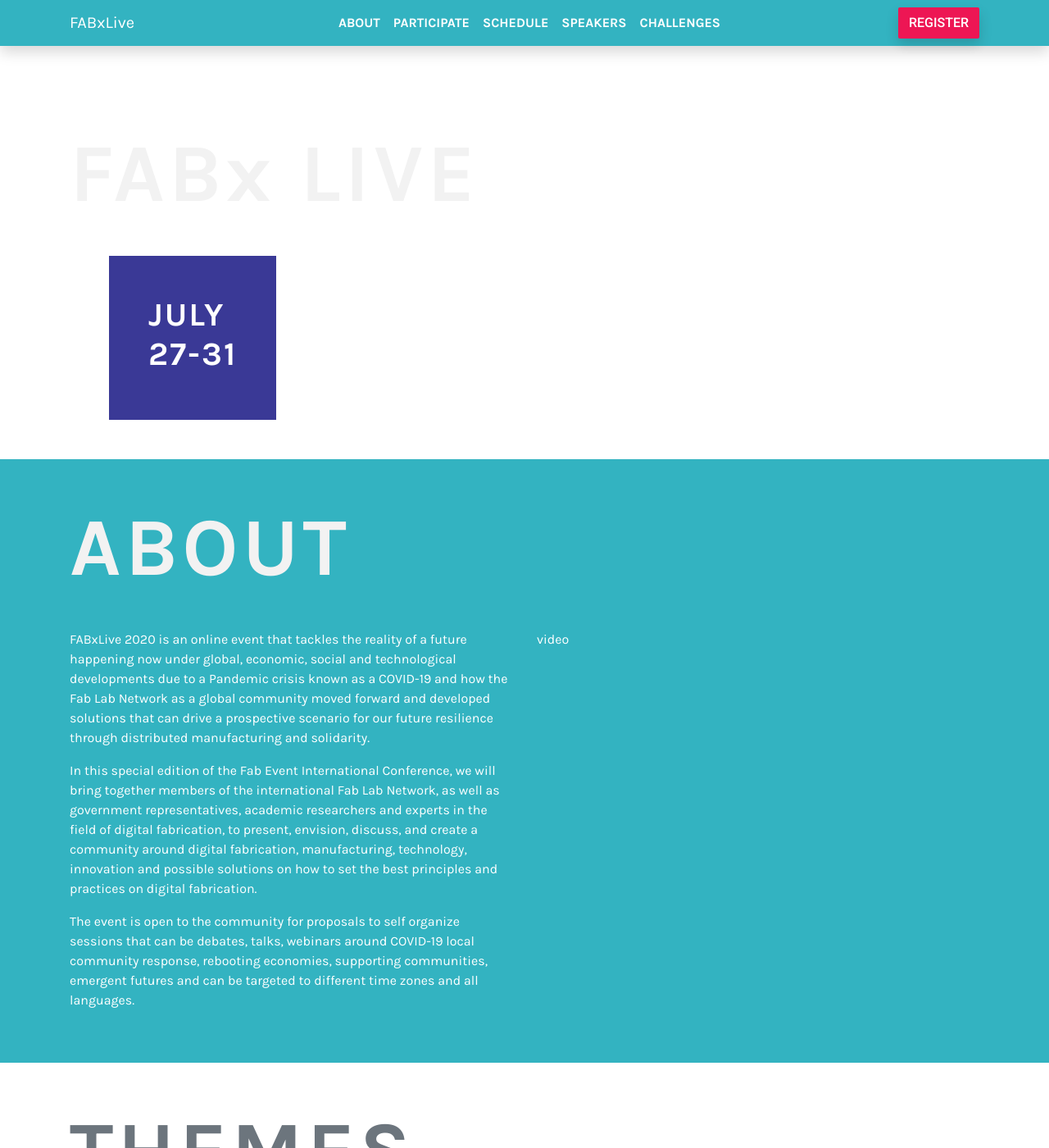
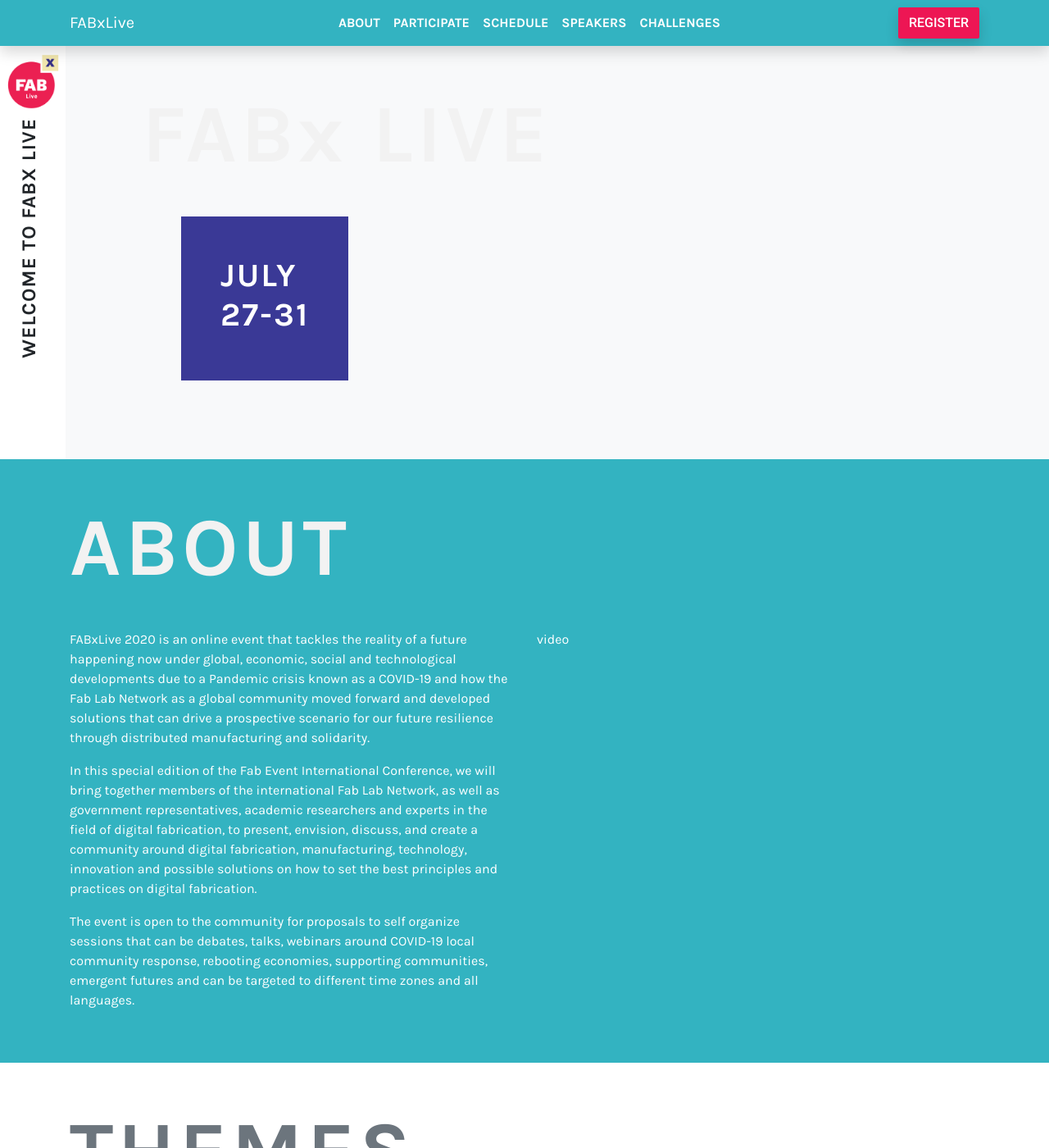
Before and after one commit to fabfoundation/fabxlive2020, a Jekyll site: the page built from index.html, in a window 1280 px wide and 1400 px high. Shown: the whole window at 82% size. Built offline with Jekyll 4.4.1, drawn with Linux system fonts in a browser that asks for light colours; nearby versions of some CDN libraries.

Commit message:
Sidebar with rotated text

```diff
--- a/_layouts/default.html
+++ b/_layouts/default.html
@@ -7,7 +7,7 @@
 
     {%- include nav.html -%}
 
-    <main class="mt-5">
+    <main>
       {{ content }}
     </main>
 
--- a/assets/main.scss
+++ b/assets/main.scss
@@ -83,3 +83,16 @@
 .social-box {
   background: #00915D;
 }
+
+.rotate-90 {
+  position: absolute;
+  width: 400px;
+  top: 200px;
+  left: -160px;
+
+  -webkit-transform: rotate(-90deg);
+  -moz-transform: rotate(-90deg);
+  -o-transform: rotate(-90deg);
+  -ms-transform: rotate(-90deg);
+  transform: rotate(-90deg);
+}
--- a/index.html
+++ b/index.html
@@ -3,10 +3,21 @@
 title: Program
 ---
 
-<section class="container py-5">
-  <h1>FABx LIVE</h1>
-  <div class="bg-blue d-inline-block text-white p-5 ml-5">
-    <h3>JULY <br> 27-31</h3>
+<section class="py-5 bg-light" style="margin-left:80px;">
+  <div class="container mb-5">
+
+    <div class="rotate-90">
+      <h4 class="d-inline ">WELCOME TO FABX LIVE</h4>
+      <img src="favicon.png" style="transform: rotate(90deg);" class="img-fluid" width="80" alt=""/>
+    </div>
+
+    <div class="ml-5 bg-light">
+      <h1>FABx LIVE</h1>
+      <div class="bg-blue d-inline-block text-white p-5 ml-5">
+        <h3>JULY <br> 27-31</h3>
+      </div>
+    </div>
+
   </div>
 </section>
 
```
